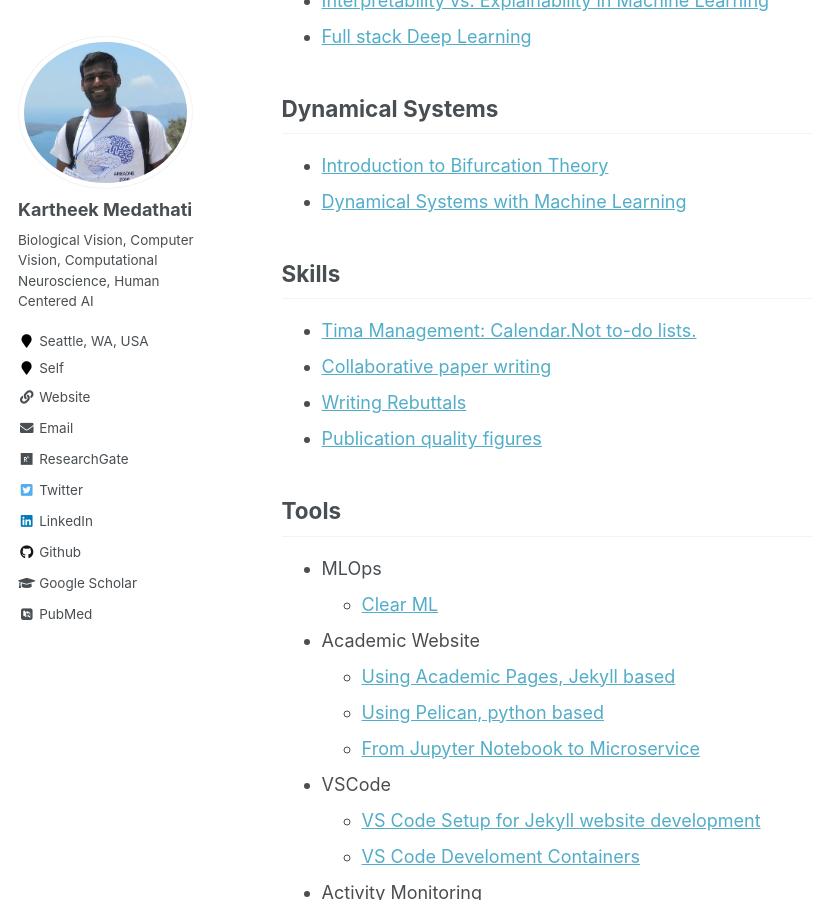
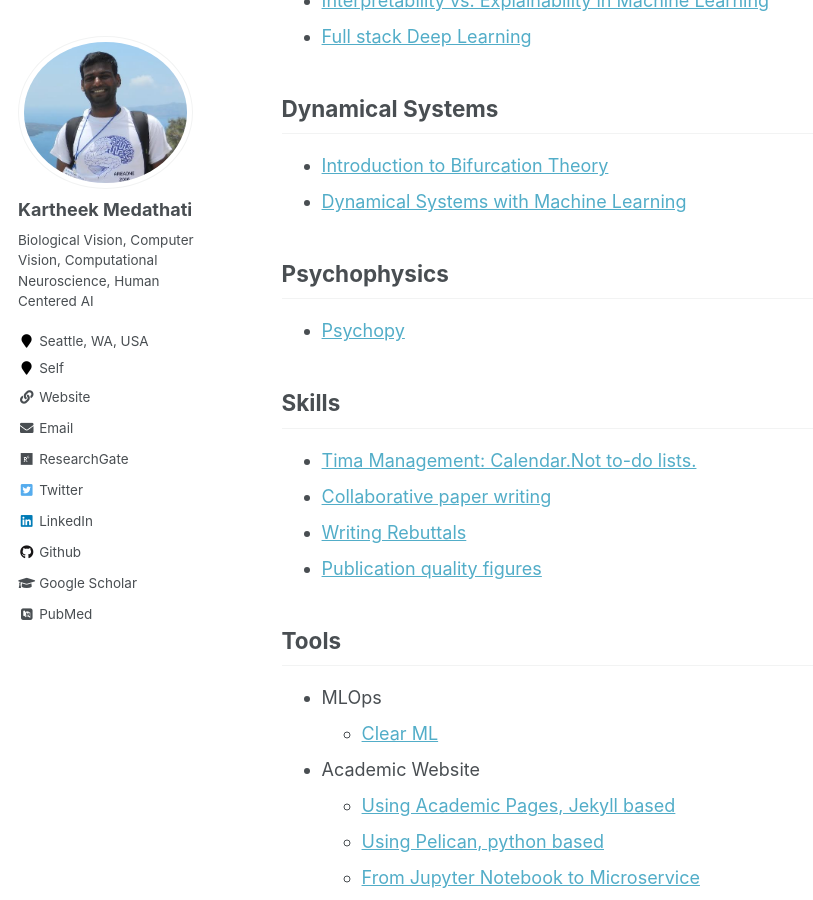
Before and after one commit to kartheekmedathati/kartheekmedathati.github.io, a Jekyll site: the page built from _pages/markdown.md, in a window 1280 px wide and 900 px high, scrolled down 858 px. Shown: the whole window, without its empty margins (0-813 px from the left). Built offline with Jekyll 4.4.1, drawn with Linux system fonts in a browser that asks for light colours; some web fonts are replaced.

Commit message:
Added Psychopy

```diff
--- a/_pages/markdown.md
+++ b/_pages/markdown.md
@@ -32,6 +32,10 @@ redirect_from:
 * [Introduction to Bifurcation Theory](https://www.bio.vu.nl/thb/research/project/globif/)
 * [Dynamical Systems with Machine Learning](https://www.youtube.com/playlist?list=PLMrJAkhIeNNR6DzT17-MM1GHLkuYVjhyt)
 
+## Psychophysics
+
+* [Psychopy](https://github.com/psychopy/psychopy)
+
 ## Skills
 
 * [Tima Management: Calendar.Not to-do lists.](https://blog.usejournal.com/calendar-in-stead-of-to-do-lists-9ada86a512dd)
```
